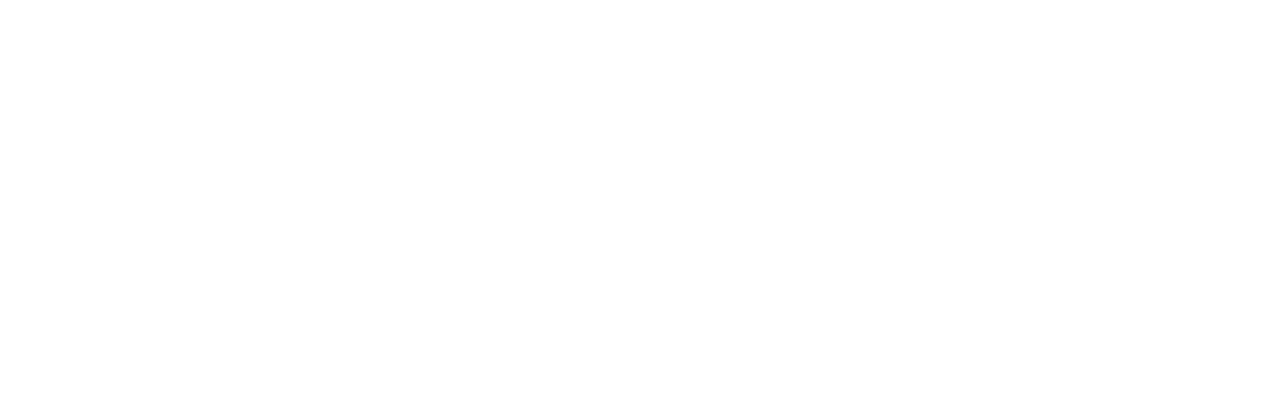
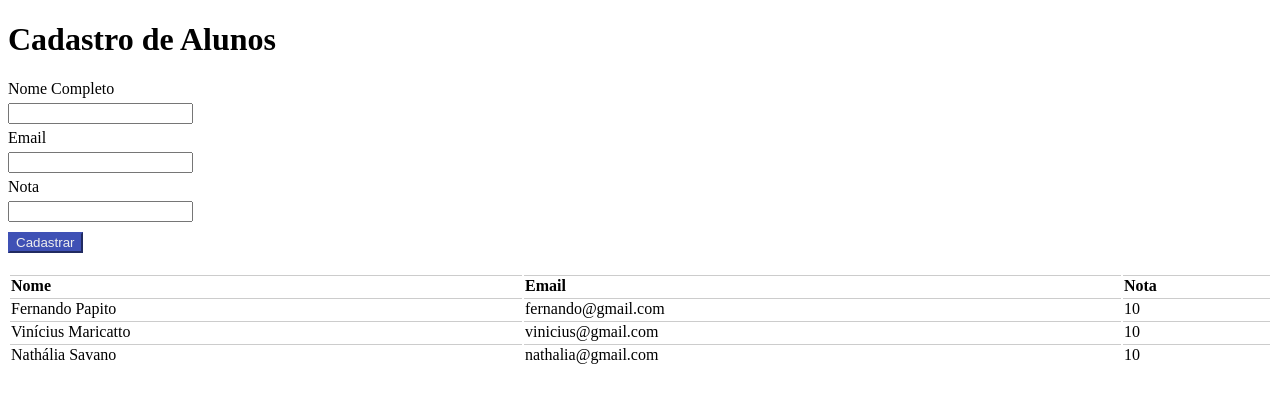
Before and after one commit to maricatto/projeto-QAcademy, a plain HTML site: page index.html in a window 1280 px wide. Drawn offline with Linux system fonts and the light colour scheme.

Commit message:
Adicionando css no próprio html

```diff
--- a/index.html
+++ b/index.html
@@ -1,11 +1,76 @@
 <!DOCTYPE html>
-<html lang="pt-br">
+<html lang="en">
     <head>
         <meta charset="UTF-8">
         <meta http-equiv="X-UA-Compatible" content="IE=edge">
         <meta name="viewport" content="width=device-width, initial-scale=1.0">
+        <script src="js/vue.js"></script>
+
         <title>WebBase from QA Ninja</title>
     </head>
  <body>
+    <div id="app">
+                <h1>Cadastro de Alunos</h1>
+        <form action="">
+            <label for="nomeCompleto">Nome Completo</label>
+            <input name="nomeCompleto" type="text">
+            <label for="email">Email</label>
+            <input  name="email" type="text">
+            <label for="nota">Nota</label>
+            <input name="nota"type="text">
+            <input type="button" value="Cadastrar">
+        </form>
+        <div>
+            <table class="table">
+                <thead>
+                    <th>Nome</th>
+                    <th>Email</th>
+                    <th>Nota</th>
+                </thead>
+                <tbody>
+                    <tr v-for="aluno in alunos">
+                        <td>{{aluno.nome}}</td>
+                        <td>{{aluno.email}}</td>
+                        <td>{{aluno.nota}}</td>
+                    </tr>
+             </tbody>
+            </table>
+        </div>
+    </div>
+    <script>
+        var app = new Vue({
+            el:"#app",
+            data:{
+                alunos:[
+                    { nome: 'Fernando Papito', email: 'fernando@gmail.com', nota: 10 },
+                    { nome: 'Vinícius Maricatto', email: 'vinicius@gmail.com', nota: 10 },
+                    { nome: 'Nathália Savano', email: 'nathalia@gmail.com', nota: 10 }
+                ]
+            }
+        })
+    </script>
+    <style>
+           /* CSS da tabela */
+            .table{
+                margin-top: 20px;
+                width: 100%;
+                text-align: left;
+            }
+            .table th, .table td{
+                    border-top: 1px solid #ccc;
+            }
+
+            /* CSS do formulário */
+            input{
+                display: block;
+                margin: 5px 0 5px 0;
+            }
+            input[type=button]{
+                background-color: #3F51B5;
+                border-color:#3F51B5;
+                color: #eee;
+                margin-top: 10px;
+            }
+    </style>
   </body>
 </html>
```
